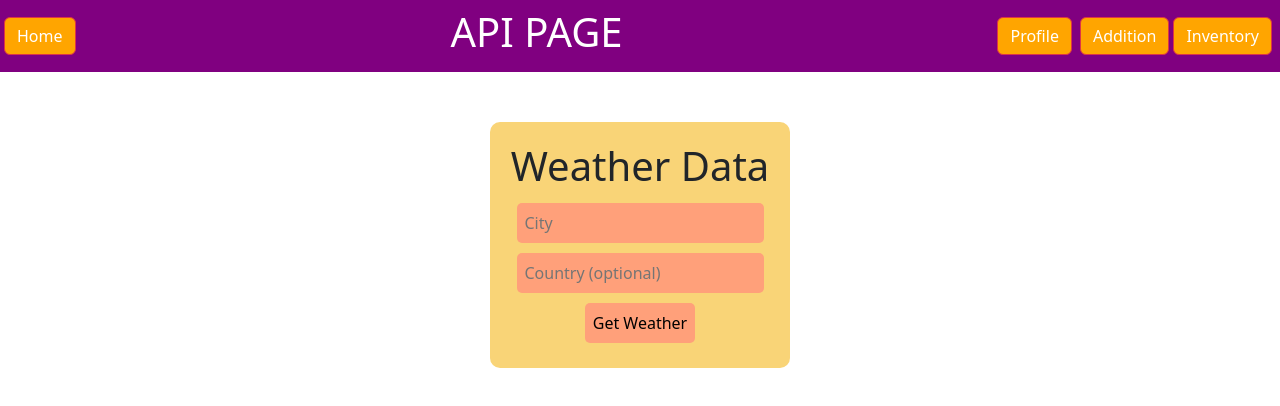
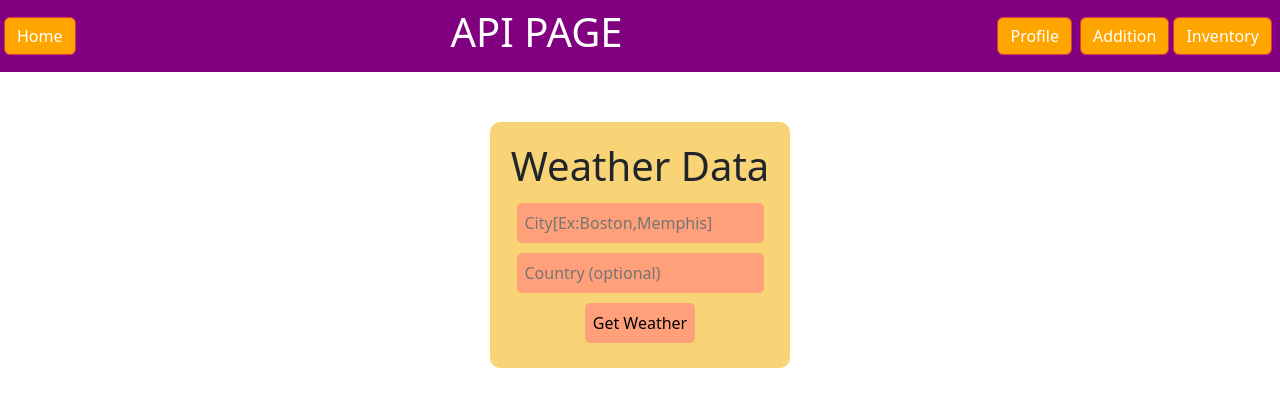
Before and after one commit to somasekhar7/anitha-docker-app, a React (Create React App) app in the folder source_code/client/: page /MyAPI in a window 1280 px wide. Shown: the top 406 px of the page. Built offline with nearby package versions, Linux system fonts and the light colour scheme.

Commit message:
made changes to api page display

```diff
--- a/source_code/client/src/MyAPI.js
+++ b/source_code/client/src/MyAPI.js
@@ -60,7 +60,7 @@ const APIdemo = () => {
                 type="text"
                 value={city}
                 onChange={(e) => setCity(e.target.value)}
-                placeholder="City"
+                placeholder="City[Ex:Boston,Memphis]"
             />
             <input
                 type="text"
```
